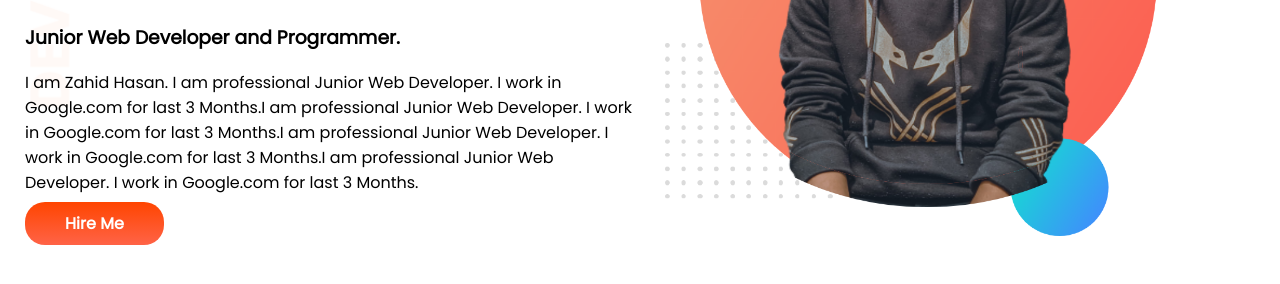
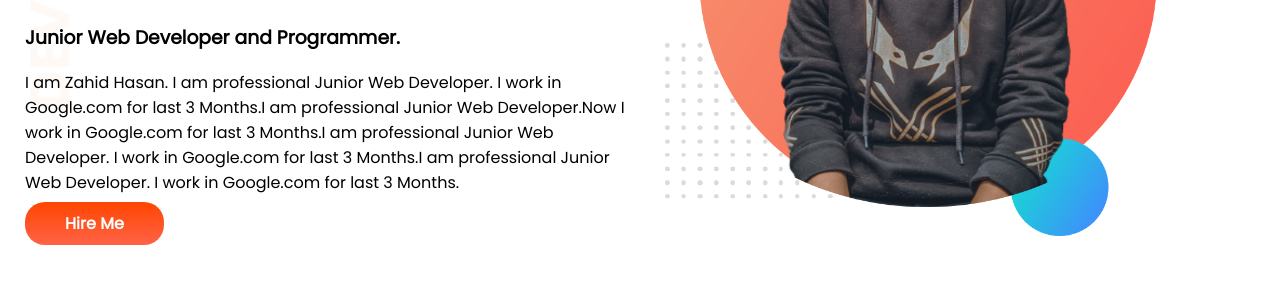
Before and after one commit to zahidhasan0/zahid-portfolio, a plain HTML site: page index.html in a window 1280 px wide. Shown: the part 252-536 px from the top of the page. Drawn offline with Linux system fonts and the light colour scheme.

Commit message:
portfolio website

```diff
--- a/index.html
+++ b/index.html
@@ -19,7 +19,8 @@
             <h1><span class="span">Zahid Hasan's</span> World!</h1>
             <h3>Junior Web Developer and Programmer.</h3>
             <p>I am Zahid Hasan. I am professional Junior Web Developer. I work in Google.com for last 3 Months.I am
-                professional Junior Web Developer. I work in Google.com for last 3 Months.I am professional Junior Web
+                professional Junior Web Developer.Now I work in Google.com for last 3 Months.I am professional Junior
+                Web
                 Developer. I work in Google.com for last 3 Months.I am professional Junior Web Developer. I work in
                 Google.com
                 for last 3 Months.</p>
```
